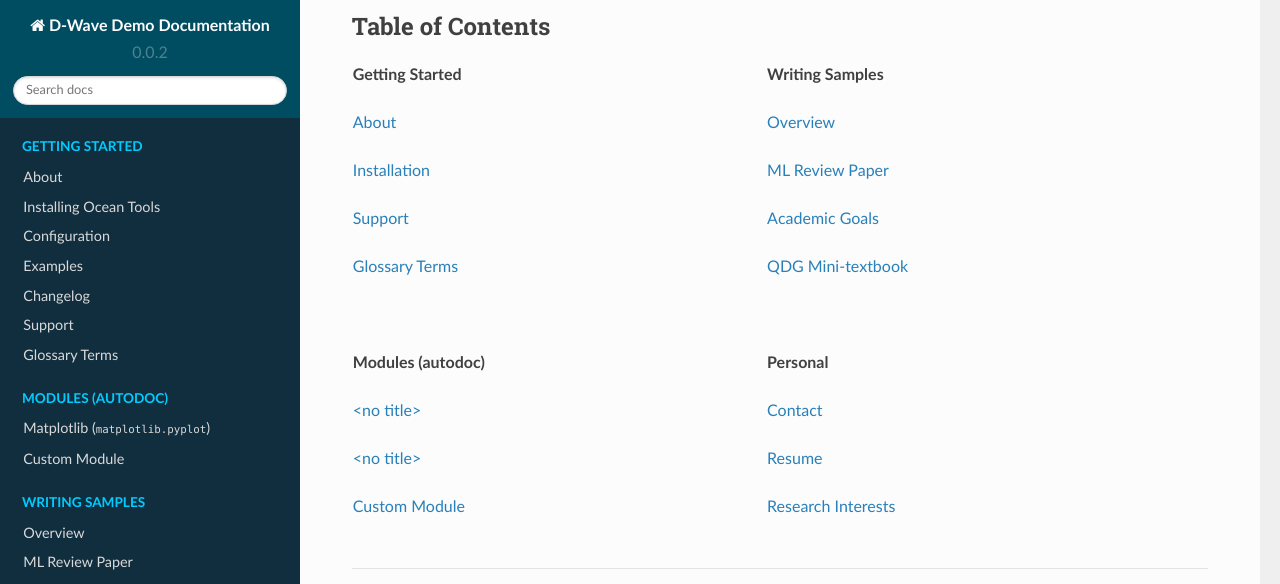
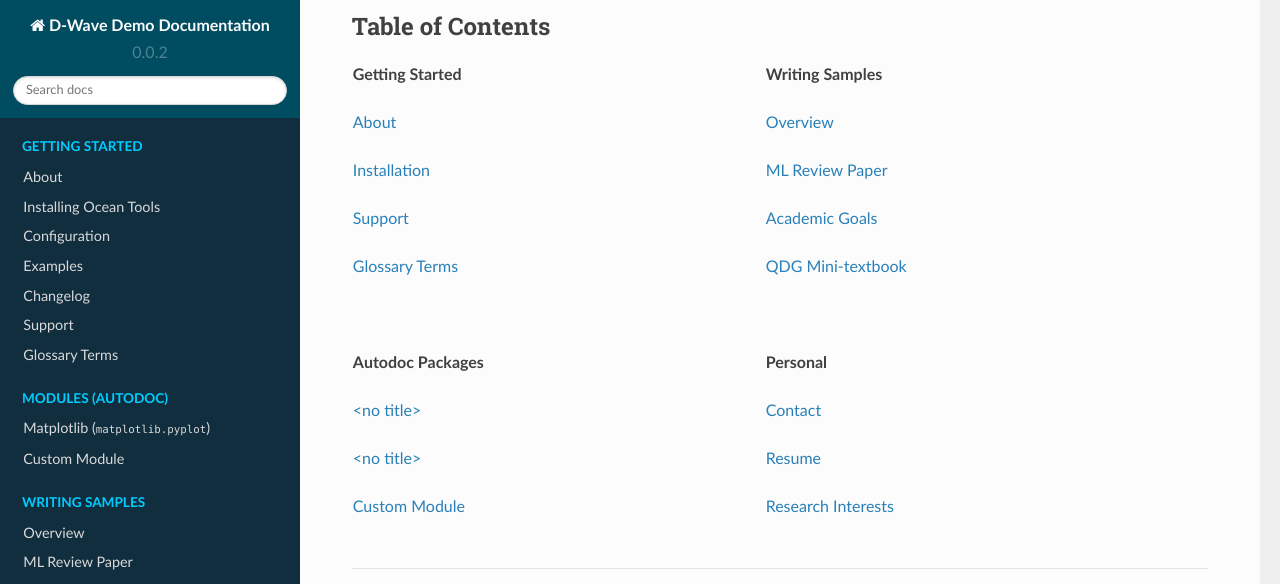
Before and after one commit to rcywang/d-wave-demodoc, a Sphinx documentation site: the page built from docs/index.rst, in a window 1280 px wide and 900 px high, scrolled down 530 px. Shown: the top 584 px of the window. Built offline with Sphinx 7.4.7 and the Read the Docs theme 2.0.0, drawn with Linux system fonts in a browser that asks for light colours.

Commit message:
change title for autodoc

```diff
--- a/docs/index.rst
+++ b/docs/index.rst
@@ -45,7 +45,7 @@
 
      |
 
-   * **Modules (autodoc)**
+   * **Autodoc Packages**
 
      * :doc:`../fourier`
      * :doc:`../randomsamp`
```
